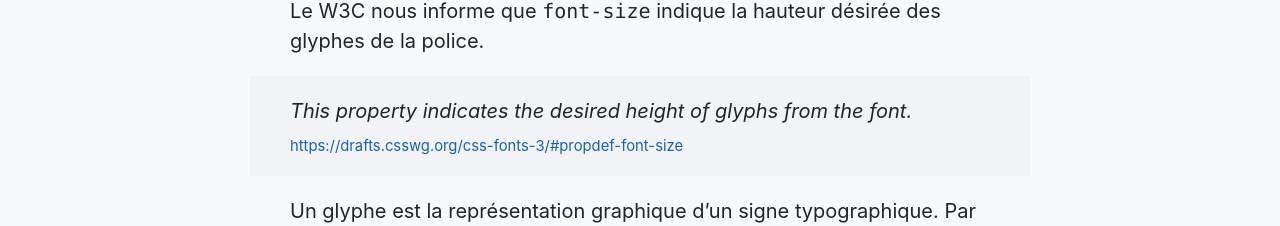
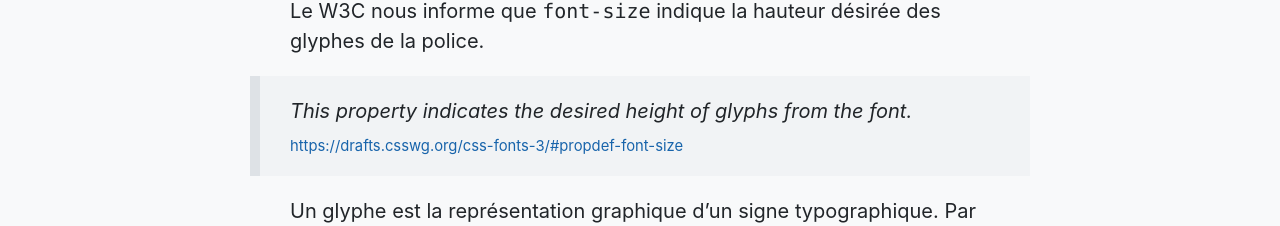
Before and after one commit to MatTheCat/blog, a website: page source/comprendre-font-size.html in a window 1280 px wide. Shown: the part 175-401 px from the top of the page. Drawn offline with Linux system fonts and the light colour scheme.

Commit message:
Tweak blockquote style

```diff
--- a/source/assets/article.css
+++ b/source/assets/article.css
@@ -97,9 +97,9 @@ mark {
 }
 blockquote {
     background: #f1f3f5;
+    border-left: .5rem solid #dee2e6;
     font-style: italic;
-    padding-bottom: 1rem;
-    padding-top: 1rem;
+    padding: 1rem 2rem 1rem 1.5rem;
 }
 footer a {
     display: block;
```
